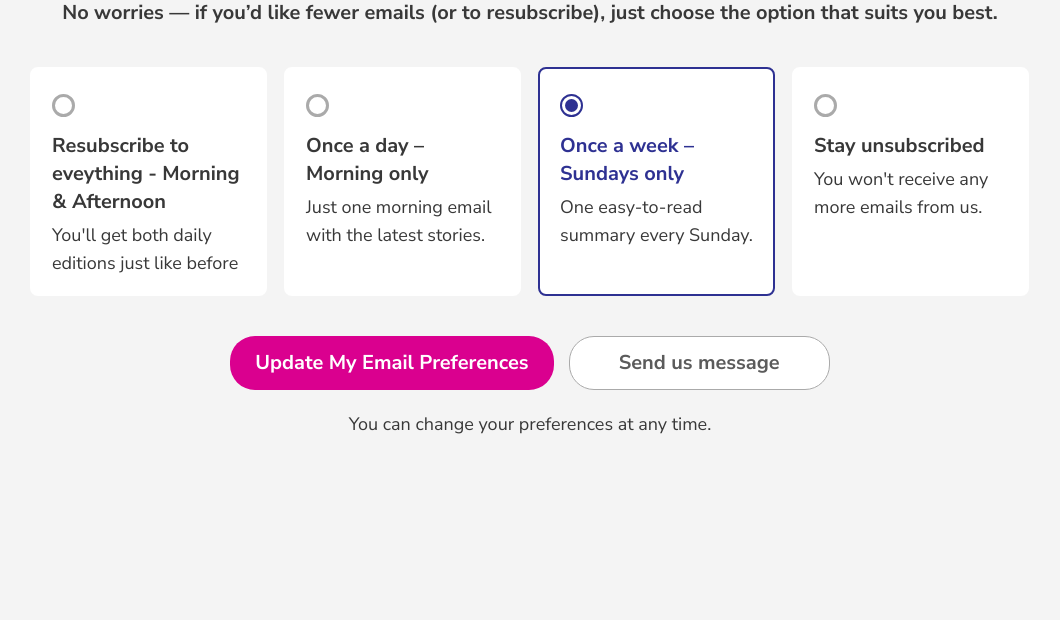
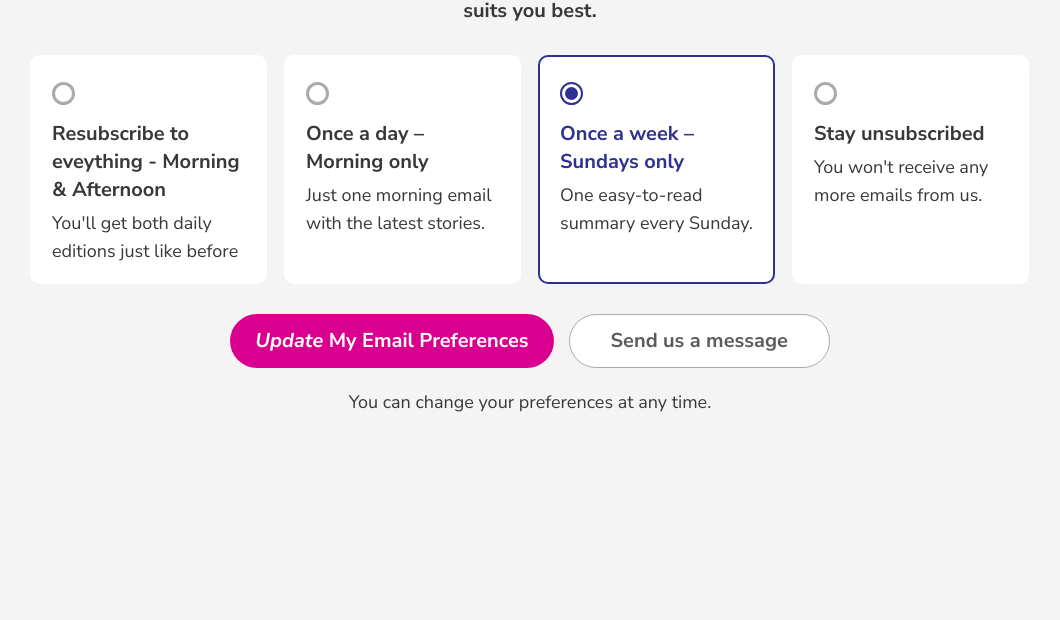
Before and after one commit to ajie31/frontend_sdc_unsub, a plain HTML site: page index.html in a window 1280 px wide. Shown: the part 180-800 px from the top of the page, without its empty margins (110-1170 px from the left). Drawn offline with Linux system fonts and the light colour scheme.

Commit message:
update on the layout

```diff
--- a/index.html
+++ b/index.html
@@ -24,8 +24,9 @@
         <span class="highlight">But You Have Options</span>
       </h1>
       <h5 class="subtitle">
-        No worries — if you’d like fewer emails (or to resubscribe), just choose
-        the option that suits you best.
+        <!-- Here is update from Ash applied -->
+        We would love you to stick around. If you’d like fewer emails (or to
+        resubscribe), just choose the option that suits you best.
       </h5>
 
       <form action="#" method="post">
@@ -94,14 +95,14 @@
 
         <div class="button-group">
           <button type="submit" class="btn btn-primary">
-            <h5>Update My Email Preferences</h5>
+            <h5><i>Update</i> My Email Preferences</h5>
           </button>
           <button
             type="button"
             class="btn btn-secondary"
             onclick="window.open('https://seniorsdiscountclub.com.au/misc/contact', '_blank')"
           >
-            <h5>Send us message</h5>
+            <h5>Send us a message</h5>
           </button>
           <!-- Use type="button" if it doesn't submit the form, or change to an <a> link if needed -->
         </div>
--- a/style.css
+++ b/style.css
@@ -7,7 +7,7 @@
   --background-color: #f4f4f4; /* Light grey background */
   --background-light-color: #fff; /* White background */
   --gradient-bg-color: linear-gradient(180deg, #dfdfdf 0%, #f4f4f4 100%);
-  --border-radius: 0.5rem;
+  --border-radius: 10px;
   --border-thickness: 2px;
 }
 /* Basic Reset & Defaults */
@@ -36,7 +36,7 @@ button {
   text-align: center;
   display: flex;
   justify-content: center;
-  margin-bottom: 3.125rem;
+  margin-bottom: 1.25rem;
 }
 
 .site-header img {
@@ -55,7 +55,7 @@ button {
 h1 {
   font-size: 2rem;
   line-height: 40px;
-  color: var(--main-text-color);
+  color: #333;
   font-weight: 700;
 }
 
@@ -75,7 +75,7 @@ h5 {
 }
 
 h5.subtitle {
-  margin-bottom: 2.5rem;
+  margin-bottom: 1.875rem;
 }
 
 /* Options Grid */
@@ -83,7 +83,7 @@ h5.subtitle {
   display: grid;
   grid-template-columns: repeat(4, 1fr); /* 4 columns on desktop */
   gap: 16px;
-  margin-bottom: 40px;
+  margin-bottom: 1.875rem; /* Space between options and button group */
   text-align: left;
 }
 
@@ -175,7 +175,7 @@ span.option-description {
 .btn {
   padding: 12px 25px;
   border: none;
-  border-radius: 25px; /* Rounded buttons */
+  border-radius: 67px; /* Rounded buttons */
   cursor: pointer;
   transition: background-color 0.3s ease, color 0.3s ease, box-shadow 0.3s ease;
   text-decoration: none; /* For potential <a> tags styled as buttons */
@@ -248,9 +248,12 @@ span.option-description {
     padding: 0 1rem; /* Add some padding on mobile */
     max-width: 100%; /* Full width on mobile */
   }
-
+  .container > h1 {
+    margin-bottom: 1rem;
+  }
   h5.subtitle {
     margin-bottom: 1.25rem; /* Less margin on mobile */
+    font-weight: 400; /* Lighter font weight */
   }
   .options-grid {
     grid-template-columns: 1fr; /* Stack options vertically */
@@ -265,6 +268,7 @@ span.option-description {
   .button-group {
     flex-direction: column; /* Stack buttons vertically */
     align-items: stretch; /* Make buttons full width */
+    gap: 1.25rem; /* Space between buttons */
   }
 
   .btn {
```
